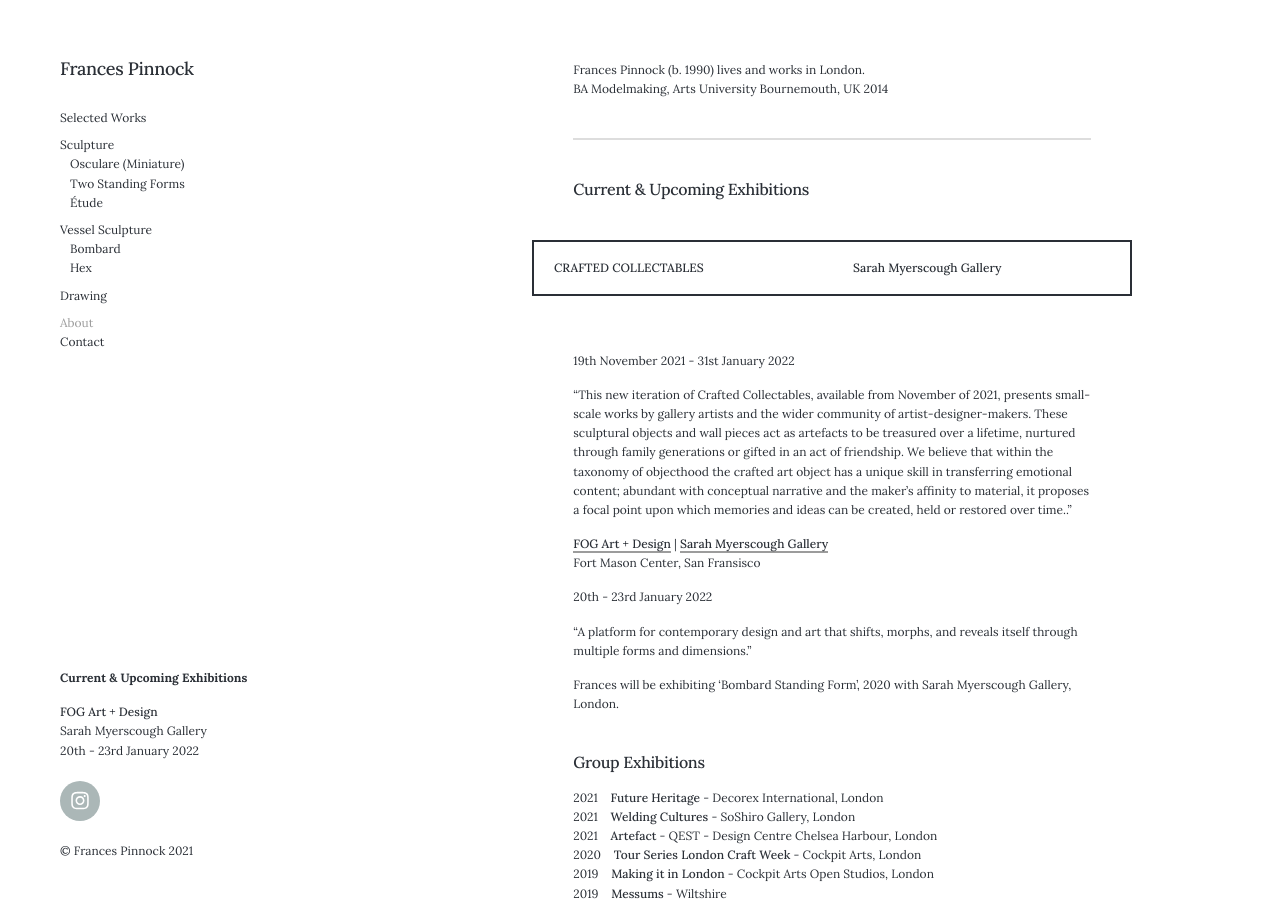
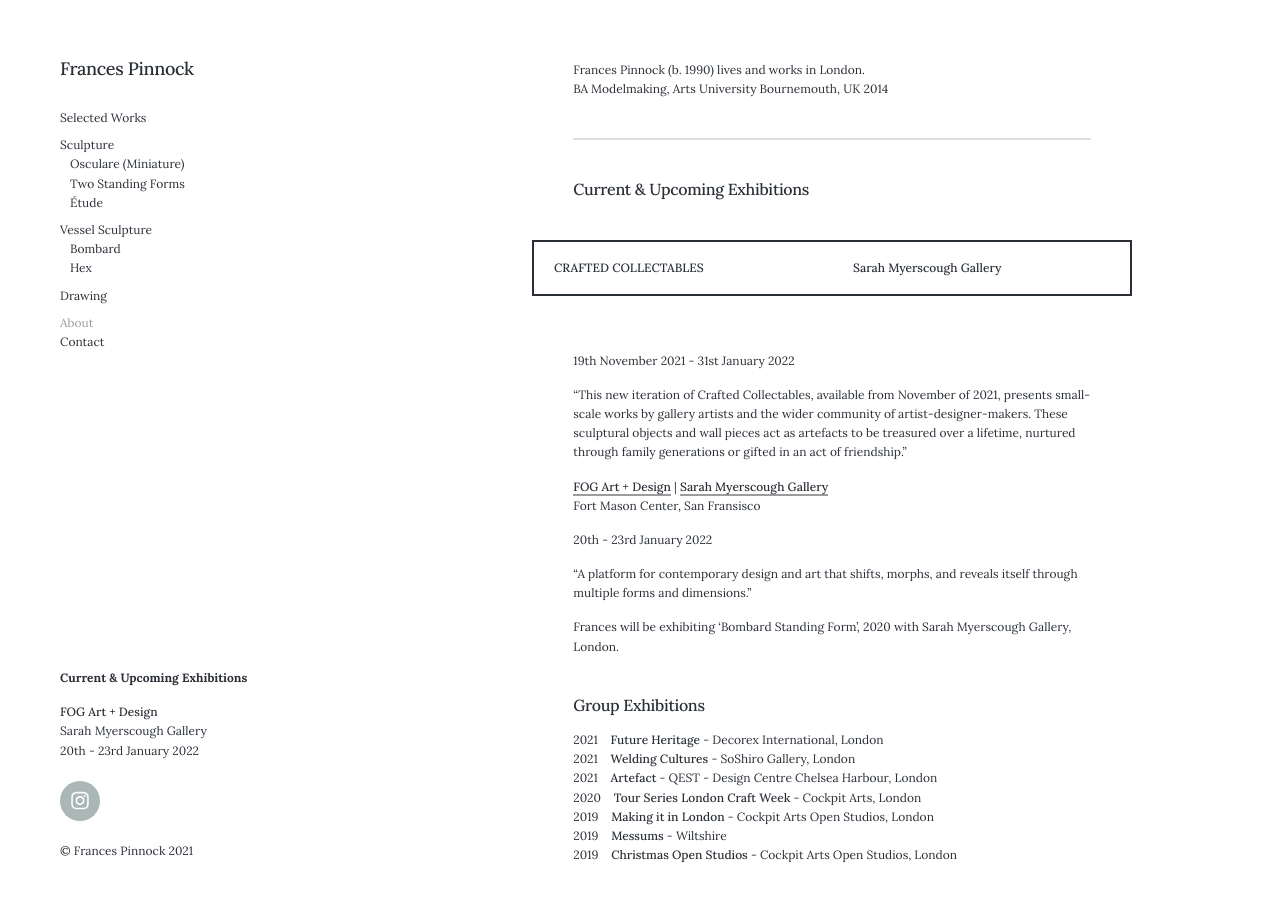
Before and after one commit to francespinnock/francespinnock.github.io, a Jekyll site: the page built from _pages/about.md, in a window 1280 px wide and 900 px high. Built offline with Jekyll 4.4.1, drawn with Linux system fonts in a browser that asks for light colours; nearby versions of some CDN libraries.

Commit message:
Update about.md

```diff
--- a/_pages/about.md
+++ b/_pages/about.md
@@ -15,7 +15,7 @@ BA Modelmaking, Arts University Bournemouth, UK 2014
 
 19th November 2021 - 31st January 2022
 
-"This new iteration of Crafted Collectables, available from November of 2021, presents small-scale works by gallery artists and the wider community of artist-designer-makers. These sculptural objects and wall pieces act as artefacts to be treasured over a lifetime, nurtured through family generations or gifted in an act of friendship. We believe that within the taxonomy of objecthood the crafted art object has a unique skill in transferring emotional content; abundant with conceptual narrative and the maker's affinity to material, it proposes a focal point upon which memories and ideas can be created, held or restored over time.."
+"This new iteration of Crafted Collectables, available from November of 2021, presents small-scale works by gallery artists and the wider community of artist-designer-makers. These sculptural objects and wall pieces act as artefacts to be treasured over a lifetime, nurtured through family generations or gifted in an act of friendship."
 
 
 
```
